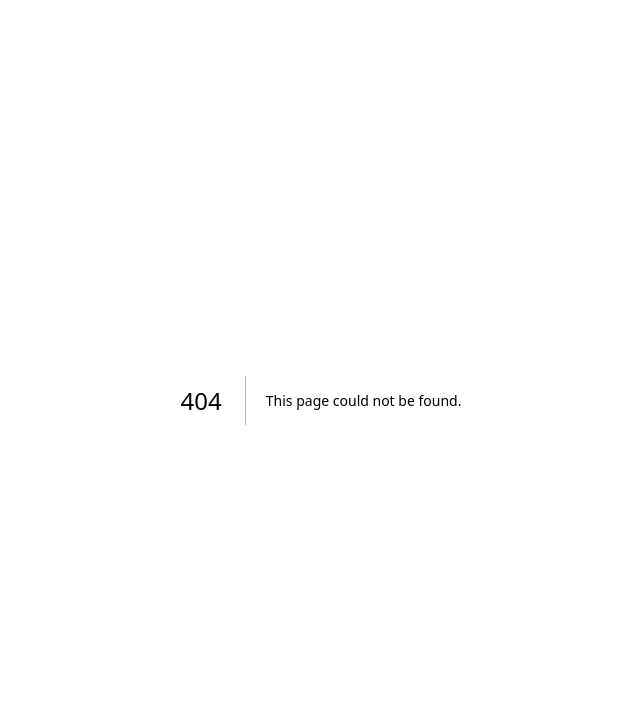
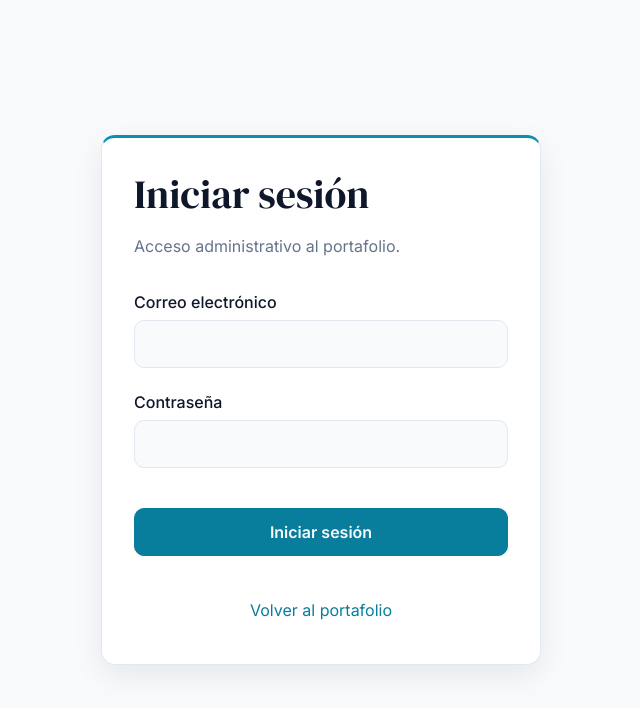
Before and after one commit to Josue-Mejia-M/portfolio-josue, a Next.js app: page /admin/login in a window 1280 px wide. Before the commit this address had no page. Shown: the top 708 px of the page, without its empty margins (319-959 px from the left). Built offline with nearby package versions, Linux system fonts and the light colour scheme.

Commit message:
feat: build admin login interface

```diff
--- /dev/null
+++ b/src/app/(admin)/admin/(panel)/layout.tsx
@@ -0,0 +1,6 @@
+import type { ReactNode } from "react";
+import { AdminShell } from "@/components/layout/admin/AdminShell/AdminShell";
+
+export default function AdminPanelLayout({ children }: { children: ReactNode }) {
+  return <AdminShell>{children}</AdminShell>;
+}
--- a/src/app/(admin)/admin/layout.tsx
+++ b/src/app/(admin)/admin/layout.tsx
@@ -1,6 +1,5 @@
 import type { Metadata } from "next";
 import type { ReactNode } from "react";
-import { AdminShell } from "@/components/layout/admin/AdminShell/AdminShell";
 
 export const metadata: Metadata = {
   title: "Panel administrativo | Josué Mejía",
@@ -13,5 +12,5 @@ type AdminPanelLayoutProps = {
 };
 
 export default function AdminPanelLayout({ children }: AdminPanelLayoutProps) {
-  return <AdminShell>{children}</AdminShell>;
+  return children;
 }
--- /dev/null
+++ b/src/app/(admin)/admin/login/page.module.css
@@ -0,0 +1,53 @@
+.main {
+  display: grid;
+  place-items: center;
+  min-height: 100vh;
+  min-height: 100svh;
+  padding: var(--space-3);
+}
+
+.card {
+  width: min(100%, 440px);
+  padding: var(--space-4);
+  background: var(--surface);
+  border: 1px solid var(--border);
+  border-top: 3px solid var(--accent);
+  border-radius: var(--radius-card);
+  box-shadow: var(--shadow-soft);
+  overflow-wrap: anywhere;
+}
+
+.title {
+  font-family: var(--font-dm-serif-display), Georgia, serif;
+  font-size: clamp(2rem, 5vw, 2.5rem);
+  font-weight: 400;
+  line-height: 1.2;
+}
+
+.description {
+  margin-top: var(--space-2);
+  margin-bottom: var(--space-4);
+  color: var(--text-secondary);
+  line-height: 1.6;
+}
+
+.back {
+  display: flex;
+  align-items: center;
+  justify-content: center;
+  min-height: 44px;
+  margin-top: var(--space-2);
+  color: var(--accent-text);
+  border-radius: var(--radius-button);
+}
+
+.back:hover { text-decoration: underline; }
+
+.back:focus-visible {
+  outline: 2px solid var(--accent-text);
+  outline-offset: 3px;
+}
+
+@media (max-width: 600px) {
+  .main, .card { padding: var(--space-2); }
+}
--- /dev/null
+++ b/src/app/(admin)/admin/login/page.tsx
@@ -0,0 +1,16 @@
+import Link from "next/link";
+import { AdminLoginForm } from "@/components/admin/AdminLoginForm/AdminLoginForm";
+import styles from "./page.module.css";
+
+export default function AdminLoginPage() {
+  return (
+    <main className={styles.main}>
+      <section className={styles.card} aria-labelledby="login-title">
+        <h1 id="login-title" className={styles.title}>Iniciar sesión</h1>
+        <p className={styles.description}>Acceso administrativo al portafolio.</p>
+        <AdminLoginForm />
+        <Link className={styles.back} href="/">Volver al portafolio</Link>
+      </section>
+    </main>
+  );
+}
--- /dev/null
+++ b/src/components/admin/AdminLoginForm/AdminLoginForm.module.css
@@ -0,0 +1,58 @@
+.form, .field {
+  display: grid;
+  gap: var(--space-1);
+}
+
+.form { gap: var(--space-2); }
+
+.field label { font-weight: 500; }
+
+.field input {
+  width: 100%;
+  min-width: 0;
+  min-height: 48px;
+  padding: var(--space-1) var(--space-2);
+  color: var(--text-primary);
+  background: var(--background);
+  border: 1px solid var(--border);
+  border-radius: var(--radius-button);
+}
+
+.field input[aria-invalid="true"] {
+  border: 2px solid var(--accent-text);
+}
+
+.field input:focus-visible, .submit:focus-visible {
+  outline: 2px solid var(--accent-text);
+  outline-offset: 3px;
+}
+
+.error, .message {
+  font-size: 0.875rem;
+  line-height: 1.6;
+  overflow-wrap: anywhere;
+}
+
+.error { color: var(--accent-text); }
+.error:empty, .message:empty { margin: 0; }
+.form > .error:empty, .message:empty { height: 0; }
+
+.submit {
+  min-height: 48px;
+  padding: var(--space-1) var(--space-2);
+  color: var(--background);
+  background: var(--accent-text);
+  border: 1px solid var(--accent-text);
+  border-radius: var(--radius-button);
+  font-weight: 600;
+  cursor: pointer;
+}
+
+.submit:hover:not(:disabled) {
+  background: color-mix(in srgb, var(--accent-text) 88%, var(--text-primary));
+}
+
+.field input:disabled, .submit:disabled {
+  opacity: 0.65;
+  cursor: not-allowed;
+}
--- /dev/null
+++ b/src/components/admin/AdminLoginForm/AdminLoginForm.tsx
@@ -0,0 +1,86 @@
+"use client";
+
+import { useRef, useState, type FormEvent } from "react";
+import styles from "./AdminLoginForm.module.css";
+
+type FieldErrors = { email?: string; password?: string };
+type AdminLoginFormProps = {
+  isSubmitting?: boolean;
+  generalError?: string;
+};
+
+export function AdminLoginForm({
+  isSubmitting = false,
+  generalError = "",
+}: AdminLoginFormProps) {
+  const emailRef = useRef<HTMLInputElement>(null);
+  const passwordRef = useRef<HTMLInputElement>(null);
+  const [errors, setErrors] = useState<FieldErrors>({});
+  const [message, setMessage] = useState("");
+
+  function handleSubmit(event: FormEvent<HTMLFormElement>) {
+    event.preventDefault();
+    if (isSubmitting) return;
+
+    const email = emailRef.current!;
+    const password = passwordRef.current!;
+    const nextErrors: FieldErrors = {};
+
+    if (!email.value.trim()) {
+      nextErrors.email = "Introduce tu correo electrónico.";
+    } else if (email.validity.typeMismatch) {
+      nextErrors.email = "Introduce un correo electrónico válido.";
+    }
+    if (!password.value) {
+      nextErrors.password = "Introduce tu contraseña.";
+    }
+
+    setErrors(nextErrors);
+    setMessage("");
+    if (nextErrors.email) {
+      email.focus();
+    } else if (nextErrors.password) {
+      password.focus();
+    } else {
+      setMessage("El inicio de sesión estará disponible próximamente.");
+    }
+  }
+
+  return (
+    <form className={styles.form} onSubmit={handleSubmit} noValidate aria-busy={isSubmitting}>
+      <div className={styles.field}>
+        <label htmlFor="admin-email">Correo electrónico</label>
+        <input
+          ref={emailRef}
+          id="admin-email"
+          type="email"
+          autoComplete="username"
+          required
+          disabled={isSubmitting}
+          aria-invalid={Boolean(errors.email)}
+          aria-describedby={errors.email ? "admin-email-error" : undefined}
+        />
+        <p id="admin-email-error" className={styles.error} aria-live="polite">{errors.email}</p>
+      </div>
+      <div className={styles.field}>
+        <label htmlFor="admin-password">Contraseña</label>
+        <input
+          ref={passwordRef}
+          id="admin-password"
+          type="password"
+          autoComplete="current-password"
+          required
+          disabled={isSubmitting}
+          aria-invalid={Boolean(errors.password)}
+          aria-describedby={errors.password ? "admin-password-error" : undefined}
+        />
+        <p id="admin-password-error" className={styles.error} aria-live="polite">{errors.password}</p>
+      </div>
+      <p className={styles.error} role="alert" aria-atomic="true">{generalError}</p>
+      <button className={styles.submit} type="submit" disabled={isSubmitting}>
+        {isSubmitting ? "Iniciando sesión…" : "Iniciar sesión"}
+      </button>
+      <p className={styles.message} role="status" aria-atomic="true">{message}</p>
+    </form>
+  );
+}
```
Also changed, not shown: src/app/(admin)/admin/(panel)/page.tsx (renamed from src/app/(admin)/admin/page.tsx), src/app/(admin)/admin/(panel)/proyectos/page.tsx (renamed from src/app/(admin)/admin/proyectos/page.tsx).
